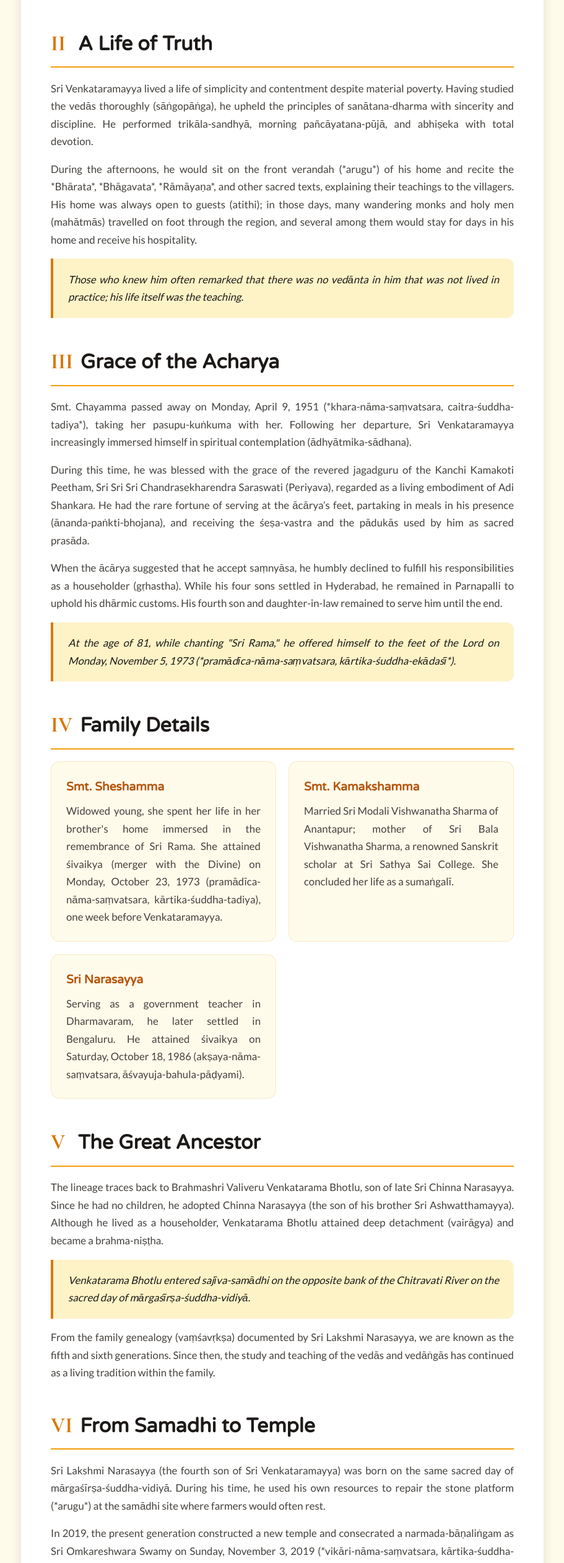
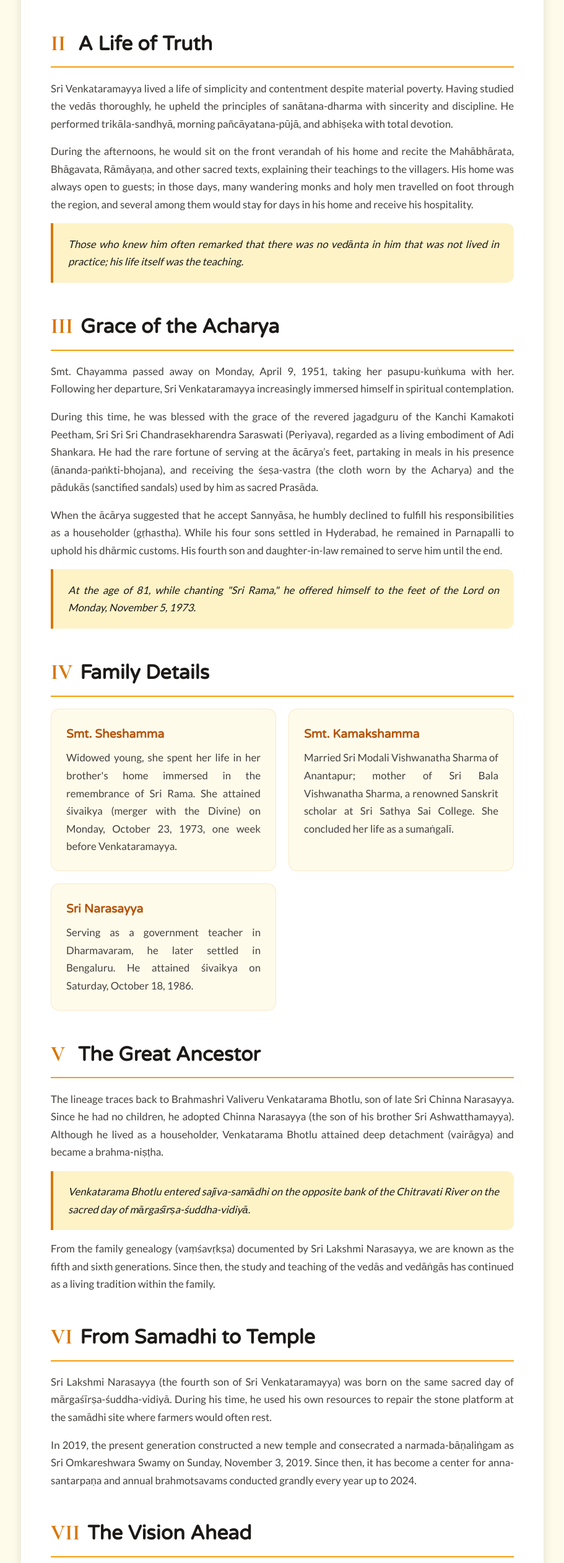
Before and after one commit to vnithin90/bvvb_trust_test, a Next.js app: page /history in a window 1280 px wide. Shown: the part 1160-3681 px from the top of the page at 62% size, without its empty margins (330-1241 px from the left). Built offline with nearby package versions, Linux system fonts and the light colour scheme; a web font is replaced by a local one.

Commit message:
Refactor historical descriptions for clarity

```diff
--- a/app/history/page.tsx
+++ b/app/history/page.tsx
@@ -137,7 +137,7 @@ export default function History() {
             </h2>
             {lang === 'en' ? (
               <div>
-                <p>Parnapalli is a village situated on the banks of the Chitravati River in Pulivendula taluk of Kadapa district, Andhra Pradesh. In this village lived the late Sri Venkataramayya, a brāhmaṇa of the śrotriya, vaidika, and velanāṭi tradition belonging to the gautama-gotra, bearing the family name Valiveru. A learned Vedic scholar and ritual practitioner, he sustained his family through traditional village priesthood (grāma-pauhitya).</p>
+                <p>Parnapalli is a village situated on the banks of the Chitravati River in Pulivendula taluk of Kadapa district, Andhra Pradesh. In this village lived the late Sri Venkataramayya, a brāhmaṇa of the śrotriya, vaidika, and velanāṭi tradition belonging to the gautama-gotra, bearing the family name Valiveru. A learned Vedic scholar and ritual practitioner, he sustained his family through traditional village priesthood.</p>
                 <p>The family deity (gṛha-daiva) of the Valiveru household is Sri Lakshmi Narasimha Swamy of Doddadalavatam (Madhugiri taluk, Karnataka). At the same time, the worship of Sri Ramachandra Murthy as the cherished iṣṭa-daiva has long been a continuing tradition within the family.</p>
                 <p>Sri Venkataramayya and his dharmapatni Smt. Chayamma were blessed with five sons and no daughters. He had two elder sisters — Smt. Chennakishtamma and Smt. Sheshamma — and a younger brother, Sri Narasayya. In the course of time, Sri Narasayya was adopted as the son of his paternal uncle, Sri Sitaramayya.</p>
               </div>
@@ -156,8 +156,8 @@ export default function History() {
             </h2>
             {lang === 'en' ? (
               <div>
-                <p>Sri Venkataramayya lived a life of simplicity and contentment despite material poverty. Having studied the vedās thoroughly (sāṅgopāṅga), he upheld the principles of sanātana-dharma with sincerity and discipline. He performed trikāla-sandhyā, morning pañcāyatana-pūjā, and abhiṣeka with total devotion.</p>
-                <p>During the afternoons, he would sit on the front verandah (*arugu*) of his home and recite the *Bhārata*, *Bhāgavata*, *Rāmāyaṇa*, and other sacred texts, explaining their teachings to the villagers. His home was always open to guests (atithi); in those days, many wandering monks and holy men (mahātmās) travelled on foot through the region, and several among them would stay for days in his home and receive his hospitality.</p>
+                <p>Sri Venkataramayya lived a life of simplicity and contentment despite material poverty. Having studied the vedās thoroughly, he upheld the principles of sanātana-dharma with sincerity and discipline. He performed trikāla-sandhyā, morning pañcāyatana-pūjā, and abhiṣeka with total devotion.</p>
+                <p>During the afternoons, he would sit on the front verandah of his home and recite the Mahābhārata, Bhāgavata, Rāmāyaṇa, and other sacred texts, explaining their teachings to the villagers. His home was always open to guests; in those days, many wandering monks and holy men travelled on foot through the region, and several among them would stay for days in his home and receive his hospitality.</p>
                 <p className="highlight-quote">Those who knew him often remarked that there was no vedānta in him that was not lived in practice; his life itself was the teaching.</p>
               </div>
             ) : (
@@ -175,10 +175,10 @@ export default function History() {
             </h2>
             {lang === 'en' ? (
               <div>
-                <p>Smt. Chayamma passed away on Monday, April 9, 1951 (*khara-nāma-saṃvatsara, caitra-śuddha-tadiya*), taking her pasupu-kuṅkuma with her. Following her departure, Sri Venkataramayya increasingly immersed himself in spiritual contemplation (ādhyātmika-sādhana).</p>
-                <p>During this time, he was blessed with the grace of the revered jagadguru of the Kanchi Kamakoti Peetham, Sri Sri Sri Chandrasekharendra Saraswati (Periyava), regarded as a living embodiment of Adi Shankara. He had the rare fortune of serving at the ācārya’s feet, partaking in meals in his presence (ānanda-paṅkti-bhojana), and receiving the śeṣa-vastra and the pādukās used by him as sacred prasāda.</p>
-                <p>When the ācārya suggested that he accept saṃnyāsa, he humbly declined to fulfill his responsibilities as a householder (gṛhastha). While his four sons settled in Hyderabad, he remained in Parnapalli to uphold his dhārmic customs. His fourth son and daughter-in-law remained to serve him until the end.</p>
-                <p className="highlight-quote">At the age of 81, while chanting "Sri Rama," he offered himself to the feet of the Lord on Monday, November 5, 1973 (*pramādīca-nāma-saṃvatsara, kārtika-śuddha-ekādaśī*).</p>
+                <p>Smt. Chayamma passed away on Monday, April 9, 1951, taking her pasupu-kuṅkuma with her. Following her departure, Sri Venkataramayya increasingly immersed himself in spiritual contemplation.</p>
+                <p>During this time, he was blessed with the grace of the revered jagadguru of the Kanchi Kamakoti Peetham, Sri Sri Sri Chandrasekharendra Saraswati (Periyava), regarded as a living embodiment of Adi Shankara. He had the rare fortune of serving at the ācārya’s feet, partaking in meals in his presence (ānanda-paṅkti-bhojana), and receiving the śeṣa-vastra (the cloth worn by the Acharya) and the pādukās (sanctified sandals) used by him as sacred Prasāda.</p>
+                <p>When the ācārya suggested that he accept Sannyāsa, he humbly declined to fulfill his responsibilities as a householder (gṛhastha). While his four sons settled in Hyderabad, he remained in Parnapalli to uphold his dhārmic customs. His fourth son and daughter-in-law remained to serve him until the end.</p>
+                <p className="highlight-quote">At the age of 81, while chanting "Sri Rama," he offered himself to the feet of the Lord on Monday, November 5, 1973.</p>
               </div>
             ) : (
               <div>
@@ -197,7 +197,7 @@ export default function History() {
             <div className="sibling-cards">
               <div className="sibling-card">
                 <h4 style={{ ...currentHeaderFont, fontSize: lang === 'te' ? '1.4rem' : '1.2rem' }}>{lang === 'en' ? "Smt. Sheshamma" : "కీ.శే. శేషమ్మ"}</h4>
-                <p>{lang === 'en' ? "Widowed young, she spent her life in her brother's home immersed in the remembrance of Sri Rama. She attained śivaikya (merger with the Divine) on Monday, October 23, 1973 (pramādīca-nāma-saṃvatsara, kārtika-śuddha-tadiya), one week before Venkataramayya." : "చిన్న వయసులోనే వైధవ్యమును పొంది కీ.శే. వేంకటరామయ్య గారి ఇంటియందే చివరి క్షణంవరకు శ్రీరామ చంద్రుల వారి స్మరణ యందే గడిపి కీ.శే. వేంకటరామయ్యగారి కంటే వారం రోజులు ముందు ప్రమాదీచ నామ సంవత్సర కార్తీక శుద్ధ తదియ సోమవారము 1973 అక్టోబరు 23వ తారీకున శివైక్యము చెంది ఉన్నారు."}</p>
+                <p>{lang === 'en' ? "Widowed young, she spent her life in her brother's home immersed in the remembrance of Sri Rama. She attained śivaikya (merger with the Divine) on Monday, October 23, 1973, one week before Venkataramayya." : "చిన్న వయసులోనే వైధవ్యమును పొంది కీ.శే. వేంకటరామయ్య గారి ఇంటియందే చివరి క్షణంవరకు శ్రీరామ చంద్రుల వారి స్మరణ యందే గడిపి కీ.శే. వేంకటరామయ్యగారి కంటే వారం రోజులు ముందు ప్రమాదీచ నామ సంవత్సర కార్తీక శుద్ధ తదియ సోమవారము 1973 అక్టోబరు 23వ తారీకున శివైక్యము చెంది ఉన్నారు."}</p>
               </div>
               <div className="sibling-card">
                 <h4 style={{ ...currentHeaderFont, fontSize: lang === 'te' ? '1.4rem' : '1.2rem' }}>{lang === 'en' ? "Smt. Kamakshamma" : "కీ.శే. కుం.సౌ. కామాక్షమ్మ"}</h4>
@@ -205,7 +205,7 @@ export default function History() {
               </div>
               <div className="sibling-card">
                 <h4 style={{ ...currentHeaderFont, fontSize: lang === 'te' ? '1.4rem' : '1.2rem' }}>{lang === 'en' ? "Sri Narasayya" : "కీ.శే. నరసయ్యగారు"}</h4>
-                <p>{lang === 'en' ? "Serving as a government teacher in Dharmavaram, he later settled in Bengaluru. He attained śivaikya on Saturday, October 18, 1986 (akṣaya-nāma-saṃvatsara, āśvayuja-bahula-pāḍyami)." : "లౌకికమునందు అధ్యాపక వృత్తిని చేపట్టి అనంతపురం జిల్లా, ధర్మవరం ప్రభుత్వ పాఠశాలలో పనిచేసి పదవీ విరమణ చేశాక బెంగుళూరులో స్థిరనివాసము ఏర్పరచుకొని 1986 అక్టోబరు 18వ తారీకున శివైక్యము చెంది ఉన్నారు."}</p>
+                <p>{lang === 'en' ? "Serving as a government teacher in Dharmavaram, he later settled in Bengaluru. He attained śivaikya on Saturday, October 18, 1986." : "లౌకికమునందు అధ్యాపక వృత్తిని చేపట్టి అనంతపురం జిల్లా, ధర్మవరం ప్రభుత్వ పాఠశాలలో పనిచేసి పదవీ విరమణ చేశాక బెంగుళూరులో స్థిరనివాసము ఏర్పరచుకొని 1986 అక్టోబరు 18వ తారీకున శివైక్యము చెంది ఉన్నారు."}</p>
               </div>
             </div>
           </section>
@@ -237,8 +237,8 @@ export default function History() {
             </h2>
             {lang === 'en' ? (
               <div>
-                <p>Sri Lakshmi Narasayya (the fourth son of Sri Venkataramayya) was born on the same sacred day of mārgaśīrṣa-śuddha-vidiyā. During his time, he used his own resources to repair the stone platform (*arugu*) at the samādhi site where farmers would often rest.</p>
-                <p>In 2019, the present generation constructed a new temple and consecrated a narmada-bāṇaliṅgam as Sri Omkareshwara Swamy on Sunday, November 3, 2019 (*vikāri-nāma-saṃvatsara, kārtika-śuddha-saptami*). Since then, it has become a center for anna-santarpaṇa and annual brahmotsavams conducted grandly every year up to 2024 (*krodhi-nāma-saṃvatsara*).</p>
+                <p>Sri Lakshmi Narasayya (the fourth son of Sri Venkataramayya) was born on the same sacred day of mārgaśīrṣa-śuddha-vidiyā. During his time, he used his own resources to repair the stone platform at the samādhi site where farmers would often rest.</p>
+                <p>In 2019, the present generation constructed a new temple and consecrated a narmada-bāṇaliṅgam as Sri Omkareshwara Swamy on Sunday, November 3, 2019. Since then, it has become a center for anna-santarpaṇa and annual brahmotsavams conducted grandly every year up to 2024.</p>
               </div>
             ) : (
               <div>
@@ -256,7 +256,7 @@ export default function History() {
             </h2>
             {lang === 'en' ? (
               <div>
-                <p>In 2025 (*viśvāvasu-nāma-saṃvatsara*), following the instructions of the current ācārya of Kanchi, Sri Sri Sri Vijayendra Saraswati (Bala Periyava), the ārādhana was established at the jīva-samādhi according to the śāstras. Since the consecration, the Saint has expressed himself through many divine plays (līlās) and is leading many devotees.</p>
+                <p>In 2025, following the instructions of the current ācārya of Kanchi, Sri Sri Sri Vijayendra Saraswati (Bala Periyava), the ārādhana was established at the jīva-samādhi according to the śāstras. Since the consecration, the Saint has expressed himself through many divine plays (līlās) and is leading many devotees.</p>
                 <p>In 2026, we resolve to expand the temple facilities, including a large yajñaśālā, a storage room, a residence for the temple priest, and bathrooms.</p>
                 <p className="highlight-quote">We seek the shelter of his lotus feet with gratitude, praying that Brahmashri Valiveru Venkatarama Bhotlu provides his special grace (anugraha) and makes our lives fulfilled.</p>
 
```
